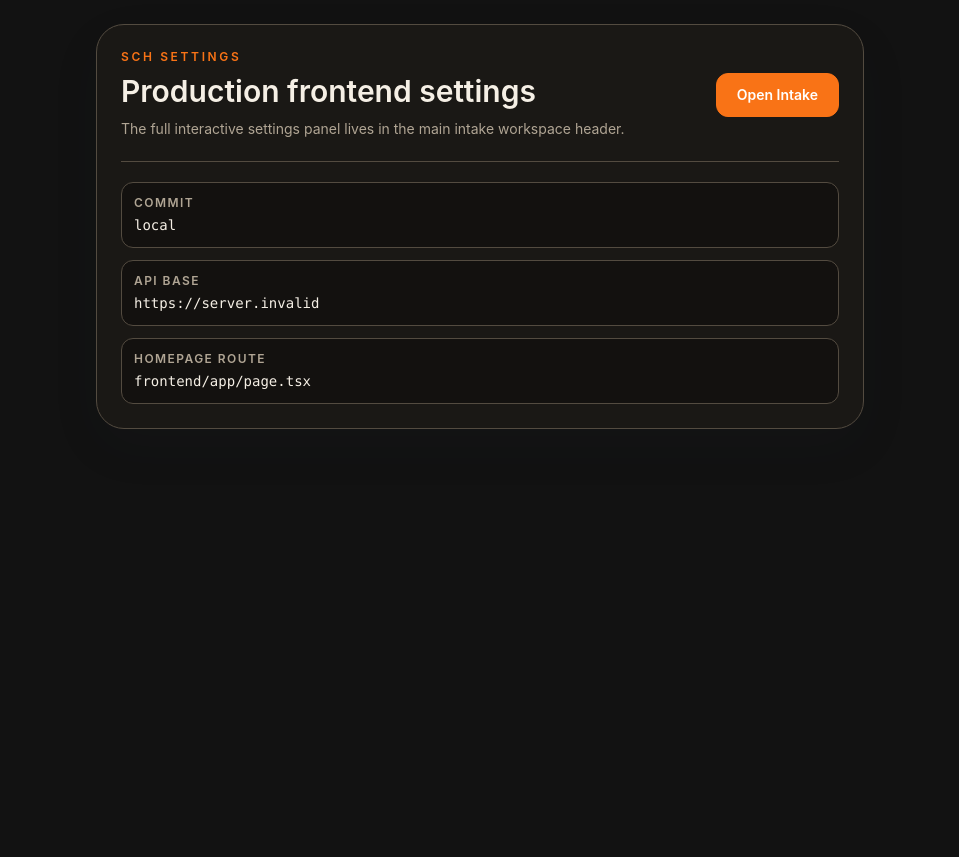
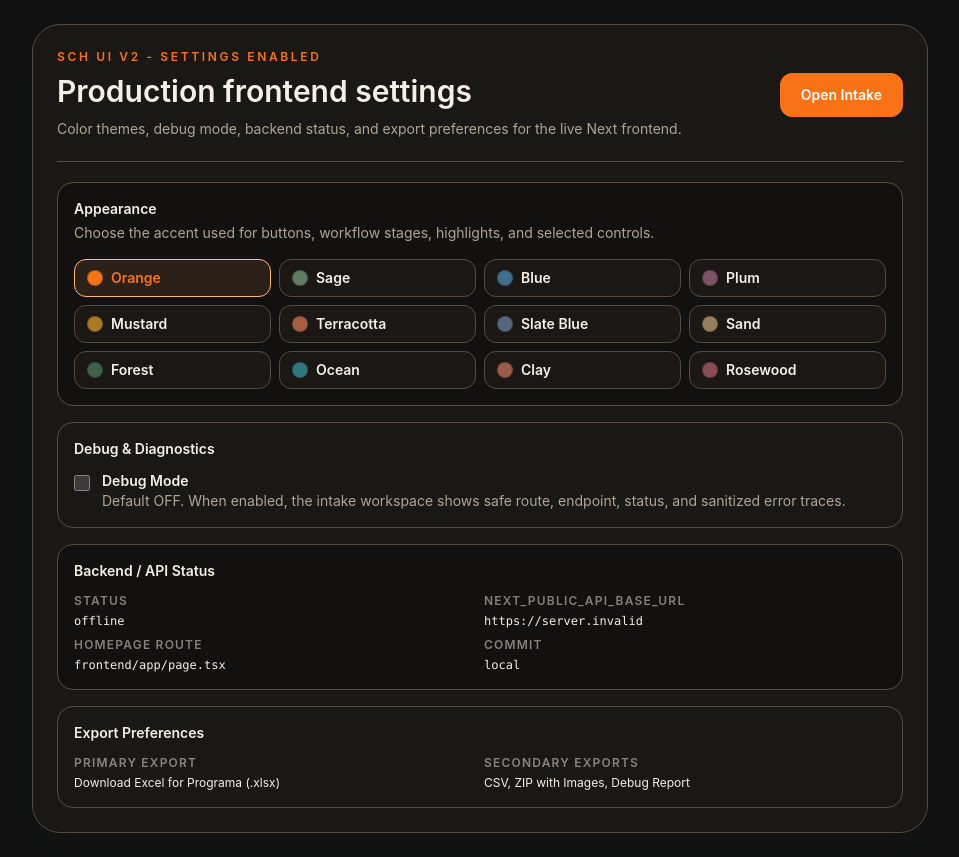
Before and after one commit to finnrcase/catalog-ingestion-demo, a Next.js app in the folder frontend/: page /settings in a window 1280 px wide. Shown: the whole page, without its empty margins (160-1119 px from the left). Before the commit the page ends 800 px from the top, so only its background shows below. Built offline with nearby package versions, Linux system fonts and the light colour scheme; no server answers.

Commit message:
Expose frontend settings route

```diff
--- a/frontend/app/settings/page.tsx
+++ b/frontend/app/settings/page.tsx
@@ -1,46 +1,181 @@
+"use client";
+
 import Link from "next/link";
+import { useEffect, useState } from "react";
+
+const DEBUG_MODE_STORAGE_KEY = "sch-intake-debug-mode";
+const ACCENT_THEME_STORAGE_KEY = "sch-intake-accent-theme";
+
+const accentThemes = [
+  { id: "orange", label: "Orange", accent: "#f97316", soft: "#2c2118", ring: "#fdba74", foreground: "#ffffff", text: "#fb923c" },
+  { id: "sage", label: "Sage", accent: "#5f7a65", soft: "#1f2a22", ring: "#a8b9ad", foreground: "#ffffff", text: "#a8b9ad" },
+  { id: "blue", label: "Blue", accent: "#3f6f8f", soft: "#1b2730", ring: "#9ebbd0", foreground: "#ffffff", text: "#9ebbd0" },
+  { id: "plum", label: "Plum", accent: "#7d5266", soft: "#2a2026", ring: "#c9aabb", foreground: "#ffffff", text: "#c9aabb" },
+  { id: "mustard", label: "Mustard", accent: "#a87a22", soft: "#2b2517", ring: "#d9bd72", foreground: "#ffffff", text: "#d9bd72" },
+  { id: "terracotta", label: "Terracotta", accent: "#a65f43", soft: "#2d211c", ring: "#d2a08c", foreground: "#ffffff", text: "#d2a08c" },
+  { id: "slateBlue", label: "Slate Blue", accent: "#56657f", soft: "#202632", ring: "#a8b1c0", foreground: "#ffffff", text: "#a8b1c0" },
+  { id: "sand", label: "Sand", accent: "#967f5c", soft: "#29251d", ring: "#cab892", foreground: "#ffffff", text: "#cab892" },
+  { id: "forest", label: "Forest", accent: "#3f604b", soft: "#1c2920", ring: "#94ad9d", foreground: "#ffffff", text: "#94ad9d" },
+  { id: "ocean", label: "Ocean", accent: "#2f7780", soft: "#192b2e", ring: "#91c0c5", foreground: "#ffffff", text: "#91c0c5" },
+  { id: "clay", label: "Clay", accent: "#9a5a48", soft: "#2c211e", ring: "#c89b8e", foreground: "#ffffff", text: "#c89b8e" },
+  { id: "rosewood", label: "Rosewood", accent: "#854f55", soft: "#2a2022", ring: "#c79da3", foreground: "#ffffff", text: "#c79da3" },
+] as const;
+
+type AccentThemeId = (typeof accentThemes)[number]["id"];
+
+const fallbackBuildInfo = {
+  commit: process.env.NEXT_PUBLIC_VERCEL_GIT_COMMIT_SHA?.slice(0, 12) || "local",
+  apiBase: process.env.NEXT_PUBLIC_API_BASE_URL || "not configured",
+};
+
+function hexToRgbTriplet(hex: string) {
+  const clean = hex.replace("#", "");
+  const value = Number.parseInt(clean, 16);
+  return `${(value >> 16) & 255} ${(value >> 8) & 255} ${value & 255}`;
+}
+
+function applyAccent(themeId: AccentThemeId) {
+  const theme = accentThemes.find((item) => item.id === themeId) || accentThemes[0];
+  const root = document.documentElement;
+  root.style.setProperty("--accent", theme.accent);
+  root.style.setProperty("--accent-rgb", hexToRgbTriplet(theme.accent));
+  root.style.setProperty("--accent-hover", theme.accent);
+  root.style.setProperty("--accent-hover-rgb", hexToRgbTriplet(theme.accent));
+  root.style.setProperty("--accent-soft", theme.soft);
+  root.style.setProperty("--accent-soft-rgb", hexToRgbTriplet(theme.soft));
+  root.style.setProperty("--accent-ring", theme.ring);
+  root.style.setProperty("--accent-ring-rgb", hexToRgbTriplet(theme.ring));
+  root.style.setProperty("--accent-foreground", theme.foreground);
+  root.style.setProperty("--accent-text", theme.text);
+}
 
 export default function SettingsPage() {
-  const commit = (
-    process.env.VERCEL_GIT_COMMIT_SHA ||
-    process.env.NEXT_PUBLIC_VERCEL_GIT_COMMIT_SHA ||
-    "local"
-  ).slice(0, 12);
-  const apiBase = process.env.NEXT_PUBLIC_API_BASE_URL || "not configured";
+  const [debugMode, setDebugMode] = useState(false);
+  const [accentThemeId, setAccentThemeId] = useState<AccentThemeId>("orange");
+  const [apiStatus, setApiStatus] = useState("checking");
+
+  useEffect(() => {
+    const storedDebug = window.localStorage.getItem(DEBUG_MODE_STORAGE_KEY) === "true";
+    const storedAccent = window.localStorage.getItem(ACCENT_THEME_STORAGE_KEY) as AccentThemeId | null;
+    setDebugMode(storedDebug);
+    if (storedAccent && accentThemes.some((theme) => theme.id === storedAccent)) {
+      setAccentThemeId(storedAccent);
+      applyAccent(storedAccent);
+    } else {
+      applyAccent("orange");
+    }
+  }, []);
+
+  useEffect(() => {
+    window.localStorage.setItem(DEBUG_MODE_STORAGE_KEY, String(debugMode));
+  }, [debugMode]);
+
+  useEffect(() => {
+    window.localStorage.setItem(ACCENT_THEME_STORAGE_KEY, accentThemeId);
+    applyAccent(accentThemeId);
+  }, [accentThemeId]);
+
+  useEffect(() => {
+    const apiBase = fallbackBuildInfo.apiBase;
+    if (!apiBase || apiBase === "not configured") {
+      setApiStatus("misconfigured");
+      return;
+    }
+    fetch(`${apiBase.replace(/\/$/, "")}/health`, { cache: "no-store" })
+      .then((response) => setApiStatus(response.ok ? "connected" : "offline"))
+      .catch(() => setApiStatus("offline"));
+  }, []);
 
   return (
     <main className="min-h-screen px-4 py-6 sm:px-7 lg:px-10">
-      <div className="mx-auto max-w-3xl rounded-[28px] border border-linen bg-white/70 p-6 shadow-panel">
+      <div className="mx-auto max-w-4xl rounded-[28px] border border-linen bg-white/70 p-6 shadow-panel">
         <div className="flex flex-col gap-4 border-b border-linen pb-5 sm:flex-row sm:items-center sm:justify-between">
           <div>
-            <p className="text-xs font-semibold uppercase tracking-[0.22em] text-bronze">SCH Settings</p>
+            <p className="text-xs font-semibold uppercase tracking-[0.22em] text-bronze">SCH UI v2 - settings enabled</p>
             <h1 className="mt-2 text-3xl font-semibold text-charcoal">Production frontend settings</h1>
             <p className="mt-2 text-sm leading-6 text-taupe">
-              The full interactive settings panel lives in the main intake workspace header.
+              Color themes, debug mode, backend status, and export preferences for the live Next frontend.
             </p>
           </div>
-          <Link
-            href="/"
-            className="btn-primary inline-flex h-11 items-center justify-center rounded-xl px-5 text-sm font-semibold"
-          >
+          <Link href="/" className="btn-primary inline-flex h-11 items-center justify-center rounded-xl px-5 text-sm font-semibold">
             Open Intake
           </Link>
         </div>
 
-        <dl className="mt-5 grid gap-3 text-sm">
-          <div className="rounded-xl border border-linen bg-ivory/70 p-3">
-            <dt className="text-xs font-semibold uppercase tracking-[0.12em] text-taupe">Commit</dt>
-            <dd className="mt-1 font-mono text-charcoal">{commit}</dd>
+        <section className="mt-5 rounded-2xl border border-linen bg-ivory/70 p-4">
+          <h2 className="text-sm font-semibold text-charcoal">Appearance</h2>
+          <p className="mt-1 text-sm text-taupe">Choose the accent used for buttons, workflow stages, highlights, and selected controls.</p>
+          <div className="mt-4 grid grid-cols-2 gap-2 sm:grid-cols-3 md:grid-cols-4">
+            {accentThemes.map((theme) => {
+              const selected = accentThemeId === theme.id;
+              return (
+                <button
+                  key={theme.id}
+                  type="button"
+                  className={`flex items-center gap-2 rounded-xl border px-3 py-2 text-left text-sm font-semibold transition ${
+                    selected ? "border-orangeBorder bg-orangeSoft text-bronze" : "border-linen bg-white/60 text-charcoal hover:border-orangeBorder"
+                  }`}
+                  onClick={() => setAccentThemeId(theme.id)}
+                >
+                  <span className="h-4 w-4 rounded-full border border-white/30" style={{ backgroundColor: theme.accent }} />
+                  {theme.label}
+                </button>
+              );
+            })}
           </div>
-          <div className="rounded-xl border border-linen bg-ivory/70 p-3">
-            <dt className="text-xs font-semibold uppercase tracking-[0.12em] text-taupe">API base</dt>
-            <dd className="mt-1 break-all font-mono text-charcoal">{apiBase}</dd>
-          </div>
-          <div className="rounded-xl border border-linen bg-ivory/70 p-3">
-            <dt className="text-xs font-semibold uppercase tracking-[0.12em] text-taupe">Homepage route</dt>
-            <dd className="mt-1 font-mono text-charcoal">frontend/app/page.tsx</dd>
-          </div>
-        </dl>
+        </section>
+
+        <section className="mt-4 rounded-2xl border border-linen bg-white/58 p-4">
+          <h2 className="text-sm font-semibold text-charcoal">Debug & Diagnostics</h2>
+          <label className="mt-3 flex items-start gap-3 text-sm text-taupe">
+            <input
+              type="checkbox"
+              checked={debugMode}
+              onChange={(event) => setDebugMode(event.target.checked)}
+              className="mt-1 h-4 w-4 accent-bronze"
+            />
+            <span>
+              <span className="block font-semibold text-charcoal">Debug Mode</span>
+              Default OFF. When enabled, the intake workspace shows safe route, endpoint, status, and sanitized error traces.
+            </span>
+          </label>
+        </section>
+
+        <section className="mt-4 rounded-2xl border border-linen bg-ivory/70 p-4">
+          <h2 className="text-sm font-semibold text-charcoal">Backend / API Status</h2>
+          <dl className="mt-3 grid gap-2 text-xs text-taupe sm:grid-cols-2">
+            <div>
+              <dt className="font-semibold uppercase tracking-[0.1em] text-charcoal/50">Status</dt>
+              <dd className="mt-1 font-mono text-charcoal">{apiStatus}</dd>
+            </div>
+            <div>
+              <dt className="font-semibold uppercase tracking-[0.1em] text-charcoal/50">NEXT_PUBLIC_API_BASE_URL</dt>
+              <dd className="mt-1 break-all font-mono text-charcoal">{fallbackBuildInfo.apiBase}</dd>
+            </div>
+            <div>
+              <dt className="font-semibold uppercase tracking-[0.1em] text-charcoal/50">Homepage route</dt>
+              <dd className="mt-1 font-mono text-charcoal">frontend/app/page.tsx</dd>
+            </div>
+            <div>
+              <dt className="font-semibold uppercase tracking-[0.1em] text-charcoal/50">Commit</dt>
+              <dd className="mt-1 font-mono text-charcoal">{fallbackBuildInfo.commit}</dd>
+            </div>
+          </dl>
+        </section>
+
+        <section className="mt-4 rounded-2xl border border-linen bg-white/58 p-4">
+          <h2 className="text-sm font-semibold text-charcoal">Export Preferences</h2>
+          <dl className="mt-3 grid gap-2 text-xs text-taupe sm:grid-cols-2">
+            <div>
+              <dt className="font-semibold uppercase tracking-[0.1em] text-charcoal/50">Primary export</dt>
+              <dd className="mt-1 text-charcoal">Download Excel for Programa (.xlsx)</dd>
+            </div>
+            <div>
+              <dt className="font-semibold uppercase tracking-[0.1em] text-charcoal/50">Secondary exports</dt>
+              <dd className="mt-1 text-charcoal">CSV, ZIP with Images, Debug Report</dd>
+            </div>
+          </dl>
+        </section>
       </div>
     </main>
   );
--- a/frontend/components/intake-workspace.tsx
+++ b/frontend/components/intake-workspace.tsx
@@ -1653,6 +1653,9 @@ export function IntakeWorkspace({ buildInfo = fallbackBuildInfo }: { buildInfo?:
             <span className="rounded-full border border-linen bg-white/42 px-3 py-1 text-[11px] font-semibold uppercase tracking-[0.14em] text-taupe">
               Live route: frontend/app/page.tsx
             </span>
+            <span className="rounded-full border border-orangeBorder bg-orangeSoft px-3 py-1 text-[11px] font-semibold uppercase tracking-[0.14em] text-bronze">
+              SCH UI v2 - settings enabled
+            </span>
           </div>
           <div className="flex flex-wrap items-center gap-3">
             <ApiConnectionBadge status={apiConnectionStatus} label={apiConnectionText} apiBase={displayApiBase} />
@@ -1664,6 +1667,12 @@ export function IntakeWorkspace({ buildInfo = fallbackBuildInfo }: { buildInfo?:
               <Settings className="h-4 w-4" />
               <span>Settings</span>
             </button>
+            <a
+              href="/settings"
+              className="inline-flex h-12 items-center justify-center rounded-xl border border-linen bg-white/45 px-4 text-sm font-semibold text-charcoal transition hover:border-orangeBorder hover:text-bronze"
+            >
+              Settings Page
+            </a>
           </div>
         </header>
 
@@ -2176,6 +2185,7 @@ export function IntakeWorkspace({ buildInfo = fallbackBuildInfo }: { buildInfo?:
         ) : null}
         <footer className="flex flex-wrap items-center justify-between gap-2 border-t border-linen pt-4 text-[11px] font-medium uppercase tracking-[0.12em] text-taupe">
           <span>Frontend v{buildInfo.version}</span>
+          <span>SCH UI v2 - settings enabled</span>
           <span>Commit {buildInfo.commit}</span>
           <span>Built {formatBuildTime(buildInfo.builtAt)}</span>
           <span className="break-all">API {displayApiBase}</span>
```
